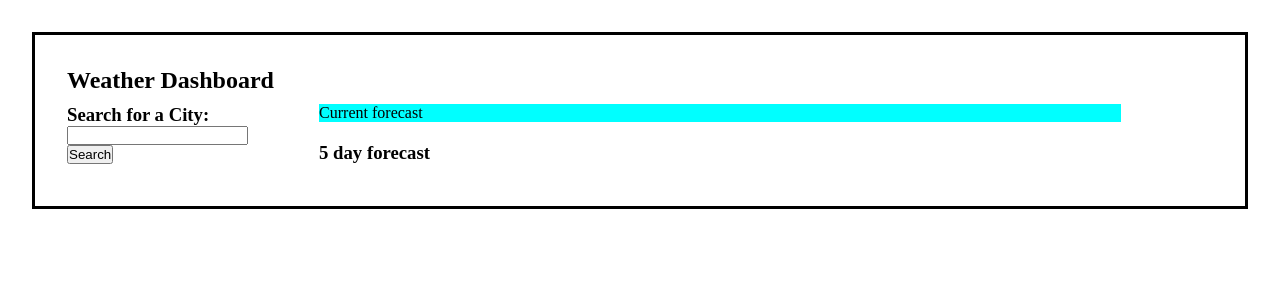
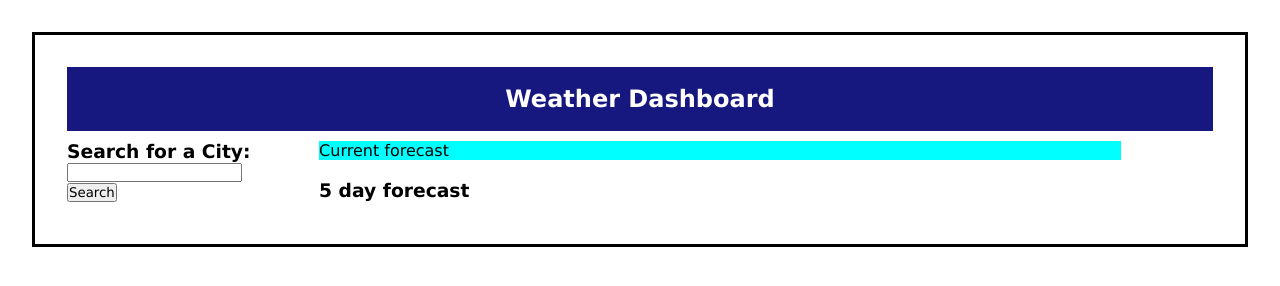
Before and after one commit to zmuda44/Weather-app, a plain HTML site: page index.html in a window 1280 px wide. Drawn offline with Linux system fonts and the light colour scheme.

Commit message:
started adding style from original projet submission

```diff
--- a/assets/css/style.css
+++ b/assets/css/style.css
@@ -2,6 +2,12 @@
   margin: 0;
   padding: 0;
   box-sizing: border-box;
+  font-family: 'Lucida Sans', 'Lucida Sans Regular', 'Lucida Grande', 'Lucida Sans Unicode', Geneva, Verdana, sans-serif;
+}
+
+:root {
+  --lt-blue: rgb(72, 163, 255);
+  --drk-blue: rgb(23, 23, 128);
 }
 
 .body-container {
@@ -10,8 +16,16 @@
   padding: 2rem;
 }
 
+/* Header */
+
 header {
-
+  display: flex;
+  align-items: center;
+  justify-content: center;
+  background-color: var(--drk-blue);
+  color: white;
+  text-align: center;
+  height: 4rem;
 }
 
 main {
```
